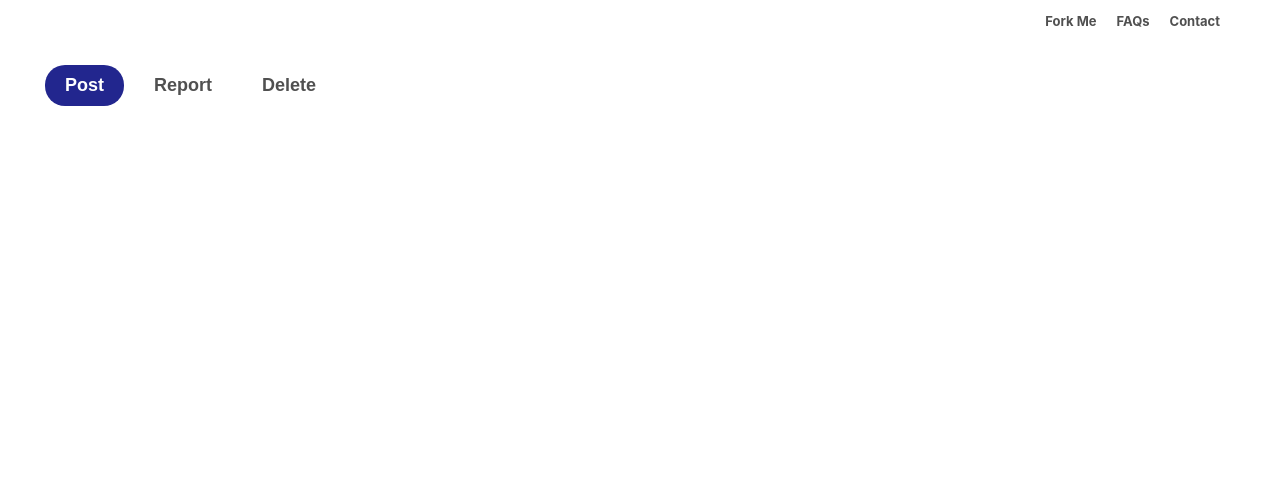
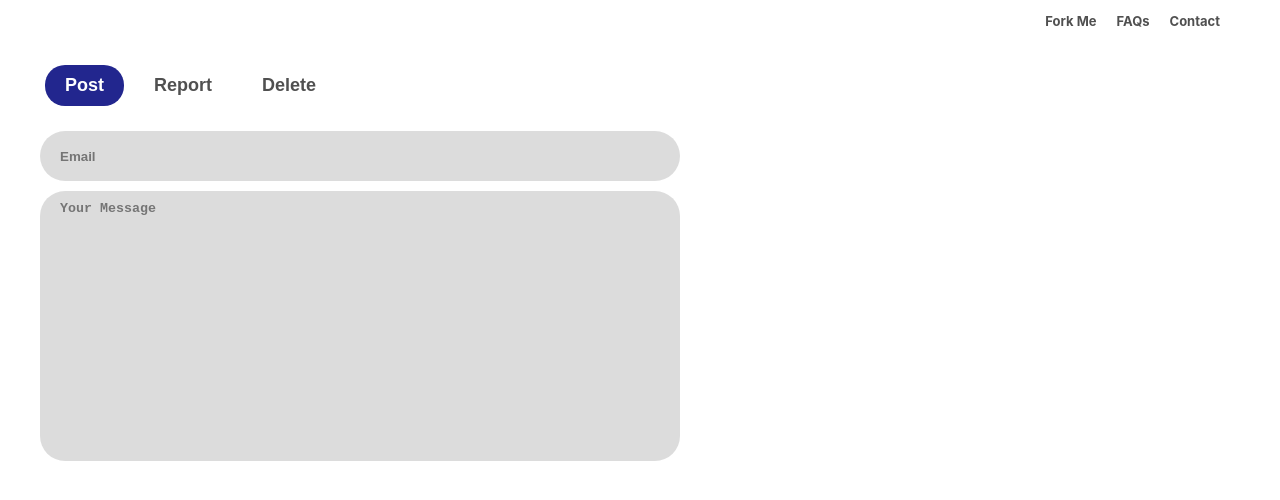
Before and after one commit to alinauroz/voiceof.xyz, a React (Create React App) app in the folder client/: page / in a window 1280 px wide. Shown: the top 500 px of the page. Built offline with nearby package versions, Linux system fonts and the light colour scheme.

Commit message:
style added

```diff
--- a/client/src/App.css
+++ b/client/src/App.css
@@ -9,7 +9,7 @@
   height: 40px;
 }
 
-input:focus {
+input:focus, textarea:focus {
   outline: none;
 }
 
@@ -59,3 +59,27 @@ input:focus {
   height: 20px;
   margin-top: 20px;
 }
+
+.input {
+  width: 100%;
+  height: 30px;
+  padding: 10px 20px;
+  border: 0px;
+  border-radius: 25px;
+  background: rgba(80, 80, 80, 0.2);
+  font-weight: bold;
+  color: rgb(80, 80, 80);
+}
+
+.text {
+  width: 100%;
+  height: 250px;
+  padding: 10px 20px;
+  border: 0px;
+  border-radius: 25px;
+  background: rgba(80, 80, 80, 0.2);
+  font-weight: bold;
+  color: rgb(80, 80, 80);
+  resize: none;
+  margin-top: 10px;
+}
--- a/client/src/components/Post.jsx
+++ b/client/src/components/Post.jsx
@@ -7,7 +7,8 @@ export default class Post extends React.Component {
     render () {
         return (
             <div className = 'main-container'>
-
+                <input type = 'text' placeholder = 'Email' className = 'input' />
+                <textarea className = 'text' placeholder = 'Your Message'></textarea>
             </div>
         )
     }
```
